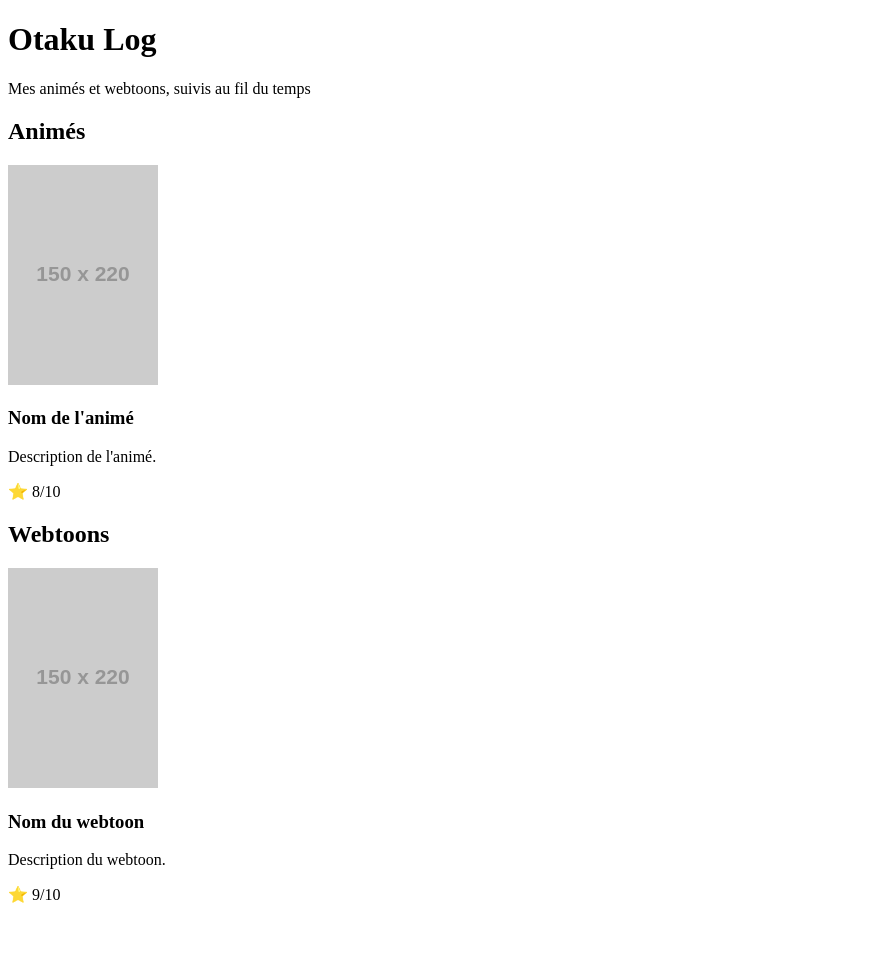
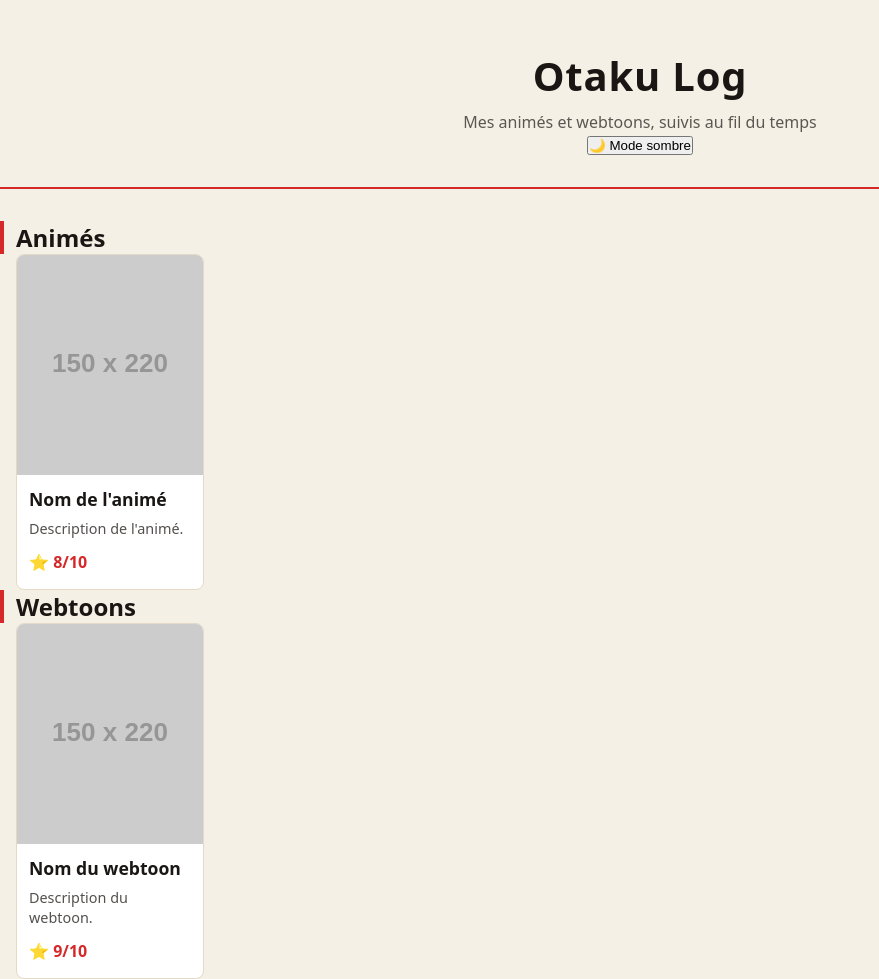
Before and after one commit to Moucharaf-OD/mon-tracker-anime, a plain HTML site: page index.html in a window 1280 px wide. Shown: the whole page, without its empty margins (0-879 px from the left). Before the commit the page ends 920 px from the top, so only its background shows below. Drawn offline with Linux system fonts and the light colour scheme; placeholder pictures from the web are drawn by us.

Commit message:
Ajout du style CSS : variables de theme, header, grille de cartes

```diff
--- a/index.html
+++ b/index.html
@@ -4,11 +4,13 @@
     <meta charset="UTF-8">
     <meta name="viewport" content="width=device-width, initial-scale=1.0">
     <title>Otaku Log</title>
+    <link rel="stylesheet" href="style.css">
 </head>
 <body>
     <header>
         <h1>Otaku Log</h1>
         <p>Mes animés et webtoons, suivis au fil du temps</p>
+        <button id="bouton-theme">&#127769; Mode sombre</button>
     </header>
 
     <main>
--- /dev/null
+++ b/style.css
@@ -0,0 +1,104 @@
+/* Thème clair*/
+:root {
+    --fond: #f5f0e6;
+    --texte: #1a1613;
+    --accent: #d62828;
+    --carte: #ffffff;
+    --bordure: #e3d9c6;
+}
+
+/* Thème sombre*/
+:root[data-theme="dark"] {
+    --fond: #15130f;
+    --texte: #f0ead9;
+    --accent: #ff4a4a;
+    --carte: #211e19;
+    --bordure: #332e26;
+}
+
+/* Réinitialisation des styles par défaut */
+*{
+    margin: 0;
+    padding: 0;
+    box-sizing: border-box;
+}
+
+body {
+    font-family: system-ui, sans-serif;
+    background-color: var(--fond);
+    color: var(--texte);
+    transition: background-color 0.3s ease, color 0.3s ease;
+}
+
+/* Styles pour le header */
+header {
+    text-align: center;
+    padding: 3rem 1rem 2rem;
+    border-bottom: 2px solid var(--accent);
+    margin-bottom: 2rem;
+}
+
+header h1 {
+    font-size: 2.5rem;
+    letter-spacing: 0.05rem;
+}
+
+header p {
+    color: var(--texte);
+    opacity: 0.7;
+    margin-top: 0.5rem;
+}
+
+h2 {
+    font-size: 1.5rem;
+    margin-bottom: 2rem 1rem 1rem;
+    padding-left: 0.75rem;
+    border-left: 4px solid var(--accent);
+}
+
+/* grille de cartes */
+.grille-cartes {
+  display: grid;
+  grid-template-columns: repeat(auto-fill, minmax(180px, 1fr));
+  gap: 1.5rem;
+  padding: 0 1rem;
+}
+
+/* Styles pour les cartes */
+.carte {
+  background-color: var(--carte);
+  border: 1px solid var(--bordure);
+  border-radius: 0.5rem;
+  overflow: hidden;
+  transition: transform 0.2s ease;
+}
+
+.carte:hover {
+  transform: translateY(-4px);
+}
+
+.carte img {
+  width: 100%;
+  height: 220px;
+  object-fit: cover;
+  display: block;
+}
+
+/*Texte de la carte*/
+.carte h3 {
+  font-size: 1.1rem;
+  margin: 0.75rem 0.75rem 0.5rem;
+}
+
+.carte .synopsis {
+  font-size: 0.9rem;
+  opacity: 0.75;
+  margin: 0 0.75rem 0.75rem;
+  line-height: 1.4;
+}
+
+.carte .note {
+  font-weight: bold;
+  color: var(--accent);
+  margin: 0 0.75rem 1rem;
+}
```
